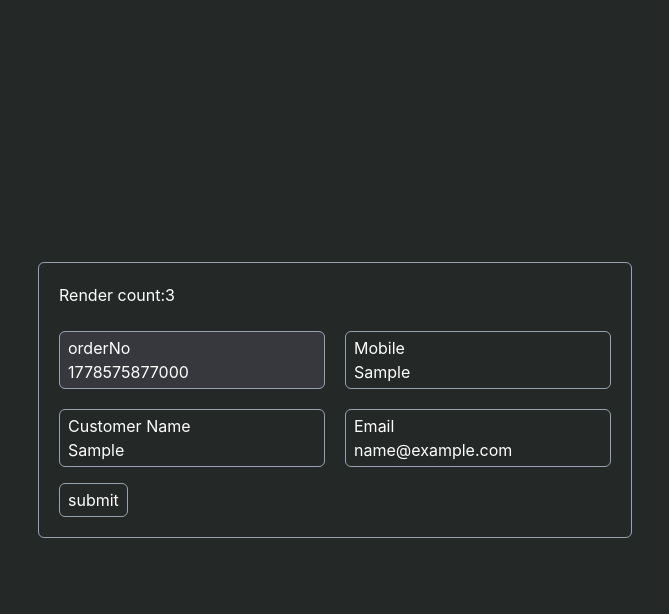
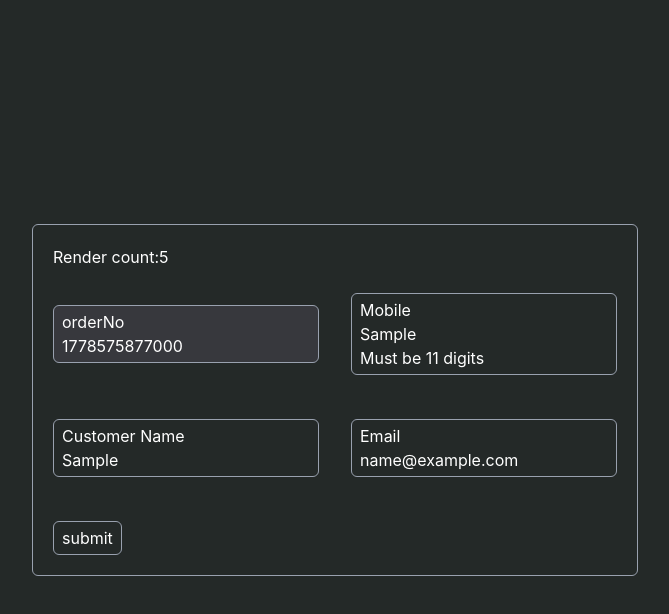
Before and after one commit to amiralim1377/react-hook-form-workshop, a React (Vite) app: page / in a window 1280 px wide. Both pictures are taken after typing "Sample", "Sample", "name@example.com" into the empty fields and a click on the button "submit". Shown: the top 614 px of the page, without its empty margins (305-974 px from the left). Built offline with nearby package versions, Linux system fonts and the light colour scheme.

Commit message:
learn(rhf): configure validation behavior with mode, reValidateMode, criteriaMode, and error handling options

```diff
--- a/src/FoodDeliveryForm.tsx
+++ b/src/FoodDeliveryForm.tsx
@@ -26,8 +26,12 @@ export default function FoodDeliveryForm() {
       email: "",
       orderNo: new Date().valueOf(),
     },
+    mode: "onChange",
+    reValidateMode: "onChange",
+    criteriaMode: "firstError",
+    shouldFocusError: true,
+    delayError: 100,
   });
-  console.log(errors);
 
   const onSubmit: SubmitHandler<FoodDeliveryFormType> = (formData) => {
     console.log(formData);
@@ -47,7 +51,7 @@ export default function FoodDeliveryForm() {
     >
       <RenderCount />
       <br />
-      <div className="grid grid-cols-2 grid-rows-2 gap-5 items-center">
+      <div className="grid grid-cols-2 grid-rows-2 gap-8 items-center">
         <div className="flex flex-col bg-zinc-700/70 border px-2 py-1 border-gray-400 rounded-md">
           <label htmlFor="orderNo">orderNo</label>
           <input
@@ -60,20 +64,23 @@ export default function FoodDeliveryForm() {
             disabled
           />
         </div>
-        <div className="flex flex-col border px-2 py-1 border-gray-400 rounded-md">
+        <div className="flex relative flex-col  border px-2 py-1 border-gray-400 rounded-md">
           <label htmlFor="Mobile">Mobile</label>
           <input
             className="outline-0"
             {...register("mobile", {
               required: { value: true, message: "mobile is required" },
               minLength: { value: 11, message: "Must be 11 digits" },
-              maxLength: { value: 11, message: "Must be 11 digits" },
+              maxLength: { value: 11, message: "Must be 11 digits gav" },
             })}
             type="text"
             placeholder="Mobile"
           />
+          {errors?.mobile && (
+            <div className="error">{errors.mobile.message}</div>
+          )}
         </div>
-        <div className="flex flex-col border px-2 py-1 border-gray-400 rounded-md">
+        <div className="flex relative flex-col border px-2 py-1 border-gray-400 rounded-md">
           <label htmlFor="customerName">Customer Name</label>
           <input
             className="outline-0"
@@ -86,8 +93,12 @@ export default function FoodDeliveryForm() {
             type="text"
             id="customerName"
           />
+          {errors?.customerName && (
+            <div className="error">{errors.customerName.message}</div>
+          )}
         </div>
-        <div className="flex flex-col border px-2 py-1 border-gray-400 rounded-md">
+
+        <div className="flex relative flex-col border px-2 py-1 border-gray-400 rounded-md">
           <label htmlFor="Email">Email</label>
           <input
             className="outline-0"
@@ -104,10 +115,11 @@ export default function FoodDeliveryForm() {
             type="text"
             id="Email"
           />
+          {errors?.email && <div className="error">{errors.email.message}</div>}
         </div>
       </div>
 
-      <div className="mt-4">
+      <div className="mt-8">
         <button
           type="submit"
           className="px-2 py-1 rounded-md border border-gray-400"
```
